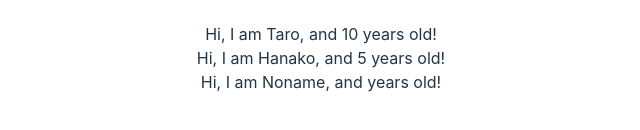
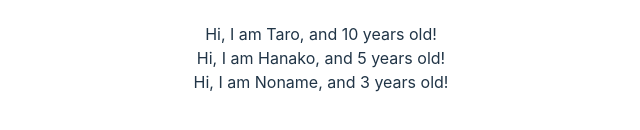
Before and after one commit to shint1015/react_practice, a React (Vite) app: page / in a window 1280 px wide. Shown: the part 342-472 px from the top of the page, without its empty margins (319-959 px from the left). Built offline with nearby package versions, Linux system fonts and the light colour scheme.

Commit message:
[update]practice prop types

```diff
--- a/src/App.jsx
+++ b/src/App.jsx
@@ -7,7 +7,8 @@ const App = () => {
     const profiles = [
         {name: "Taro", age: 10},
         {name: "Hanako", age: 5},
-        {name: "Noname"},
+        {name: "Noname", age:3},
+        // {name: 1},//errorが起こる
     ]
   return (
       <div>
@@ -23,7 +24,10 @@ const App = () => {
 const User = (props) => {
     return <div>Hi, I am {props.name}, and {props.age} years old!</div>
 }
+//propの定義
 User.propTypes = {
-    name: PropTypes.string
+    name: PropTypes.string,
+    //数字で必須である場合
+    age: PropTypes.number.isRequired
 }
 export default App
```
